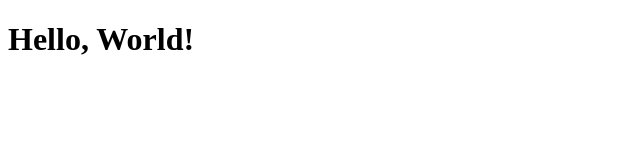
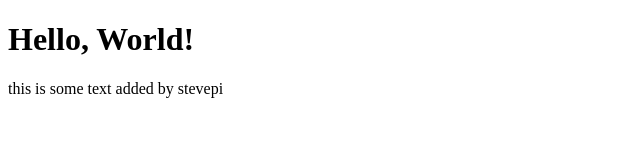
Before and after one commit to ExquisiteDadaism/ExquisiteDadaism.github.io, a plain HTML site: page index.html in a window 1280 px wide. Shown: the whole page, without its empty margins (0-640 px from the left). Drawn offline with Linux system fonts and the light colour scheme.

Commit message:
my first edit
my first edit

```diff
--- a/index.html
+++ b/index.html
@@ -7,5 +7,6 @@
 <body>
   <h1>Hello, World!</h1>
   <script src="js/sketch.js"></script>
+  <p>this is some text added by stevepi</p>
 </body>
 </html>
```
